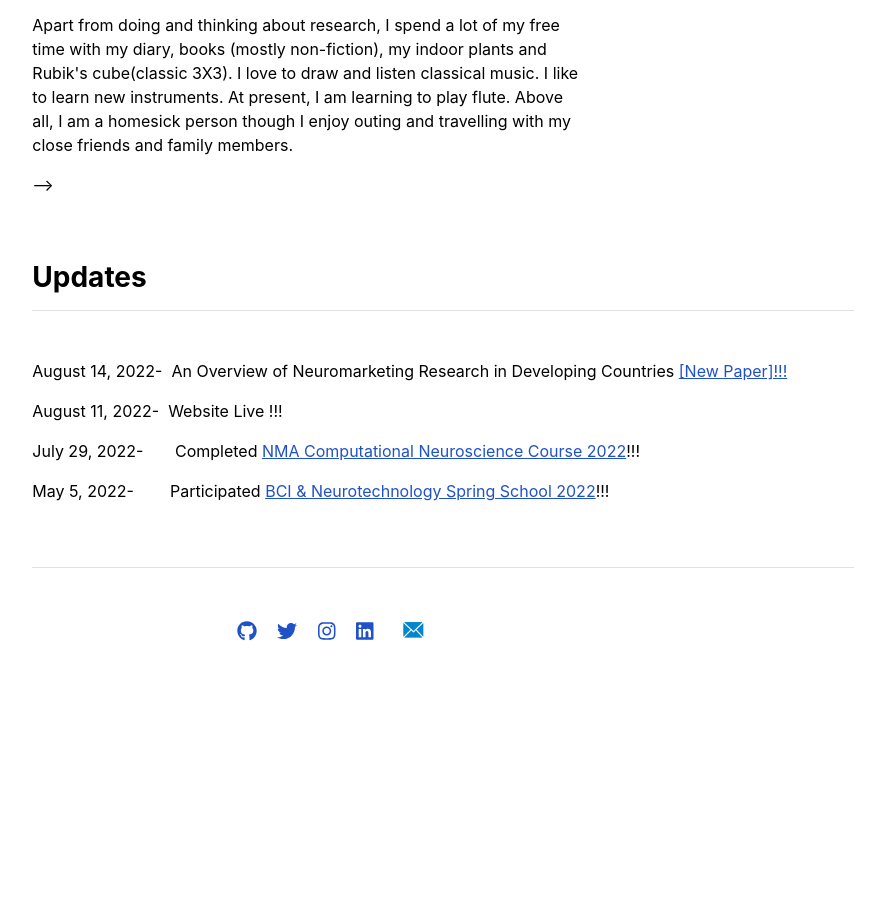
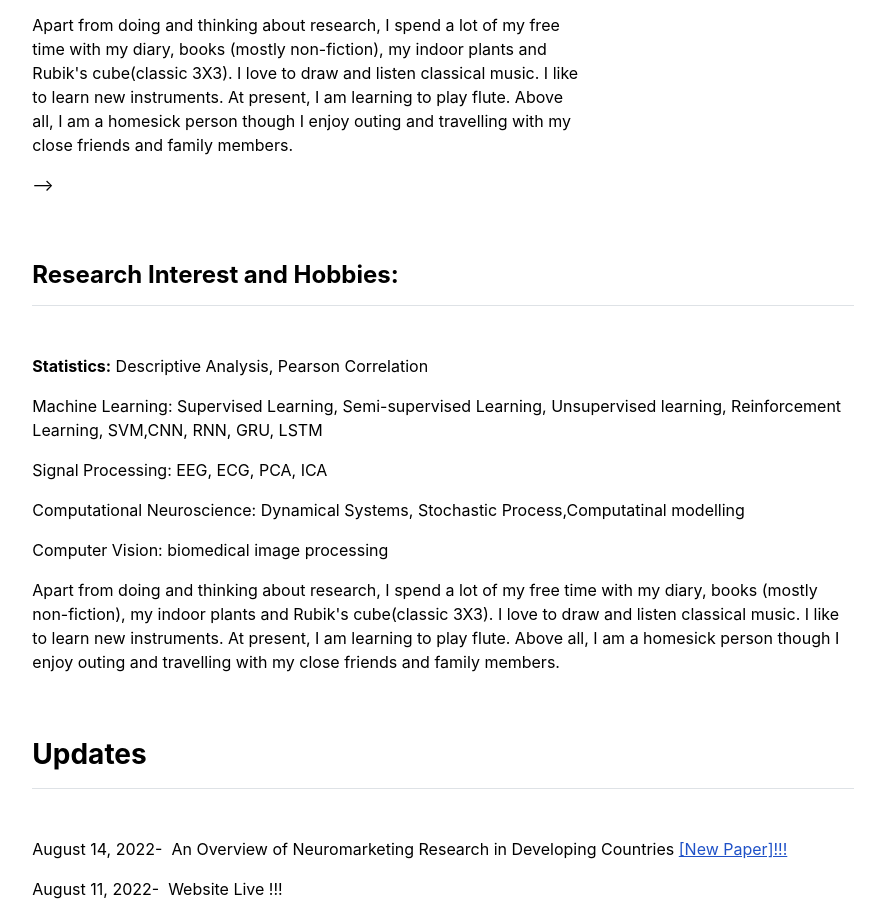
Before and after one commit to Anannabiswas/anannabiswas.github.io, a Jekyll site: the page built from index.md, in a window 1280 px wide and 900 px high, scrolled down 942 px. Shown: the whole window, without its empty margins (197-1082 px from the left). Built offline with Jekyll 4.4.1, drawn with Linux system fonts in a browser that asks for light colours; before the commit the page ends 1687 px from its top, so only the background shows below that.

Commit message:
Update home.html

```diff
--- a/_layouts/home.html
+++ b/_layouts/home.html
@@ -19,7 +19,23 @@ layout: default
   </div>
 </div>
 
+<div class="row g-5 mb-5">
+  <div class="col-md-12">
+    <h4 class="fw-bold border-bottom pb-3 mb-5">Research Interest and Hobbies:</h4>
+    <P><b>Statistics:</b> Descriptive Analysis, Pearson Correlation </p>
+    <p> Machine Learning: Supervised Learning, Semi-supervised Learning, Unsupervised learning, Reinforcement Learning, SVM,CNN, RNN, GRU, LSTM </p>
+    <p> Signal Processing: EEG, ECG, PCA, ICA</p>
+    <p>Computational Neuroscience: Dynamical Systems, Stochastic Process,Computatinal modelling </p>
+    <p>Computer Vision: biomedical image processing </p>
 
+ <p>
+ Apart from doing and thinking about research, I spend a lot of my free time with my diary, books (mostly non-fiction), my indoor plants and Rubik's cube(classic 3X3).
+ I love to draw and listen classical music. I like to learn new instruments. At present, I am learning to play flute. Above all, I am a homesick person though I enjoy
+ outing and travelling with my close friends and family members.
+ </p>
+
+  </div>
+</div>
 
 <div class="row g-5 mb-5">
   <div class="col-md-12">
```
